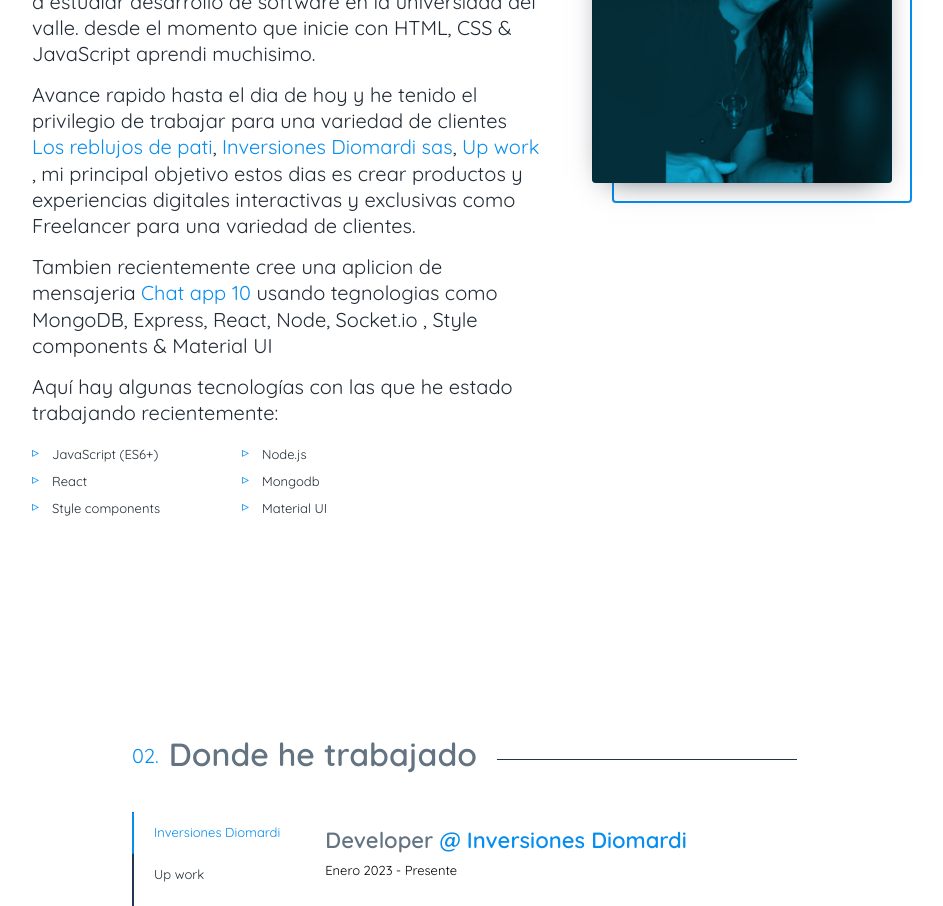
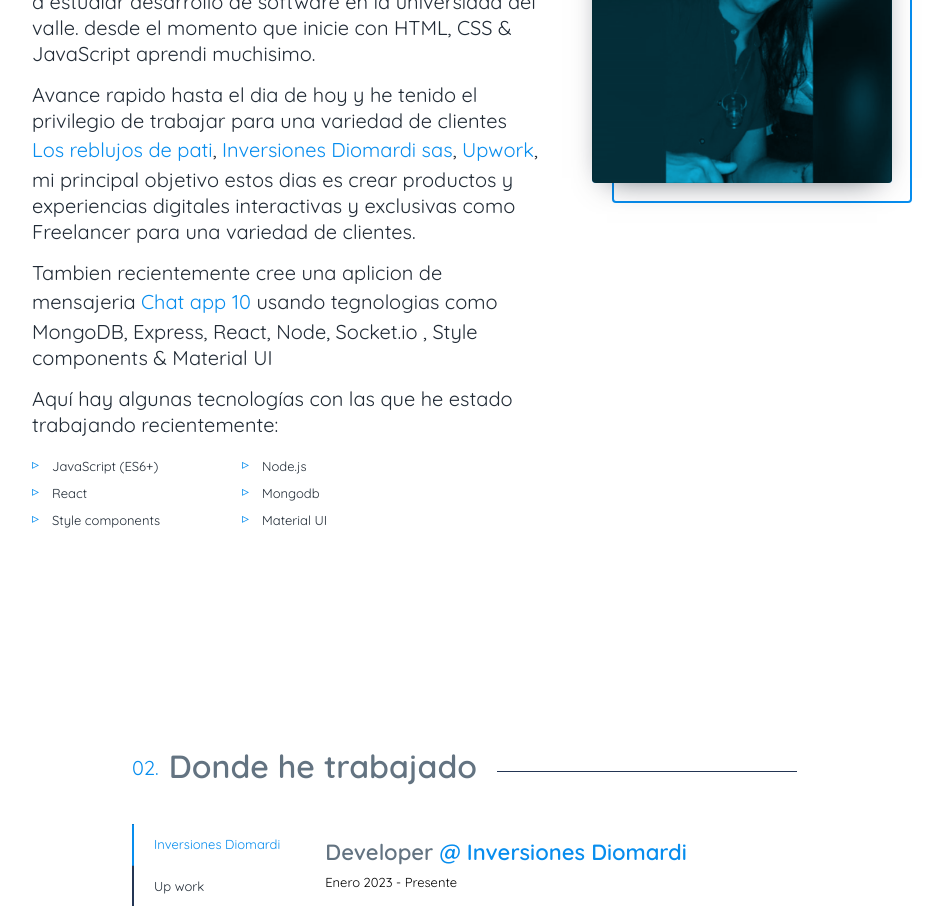
Before and after one commit to Jhonii10/web-site-10, a React (Create React App) app: page / in a window 1280 px wide. Shown: the part 1100-2006 px from the top of the page, without its empty margins (158-1101 px from the left). Built offline with nearby package versions, Linux system fonts and the light colour scheme; a web font is replaced by a local one.

Commit message:
correction bugs in section about , hero

```diff
--- a/src/components/sections/about.js
+++ b/src/components/sections/about.js
@@ -45,6 +45,10 @@ const StyledText = styled.div`
         line-height: 12px;
       }
     }
+  }
+
+  a{
+    line-height: 1.6;
   }
 `;
 
@@ -146,15 +150,18 @@ const About = () => {
 
                     <p>
                     Avance rapido hasta el dia de hoy y he tenido el privilegio de trabajar para una variedad de clientes{' '}
-                    <a href="/">Los reblujos de pati</a>,{' '}
-                    <a href="/">Inversiones Diomardi sas</a>,{' '}
-                    <a href="/">Up work</a>,{' '} mi principal objetivo estos dias es crear productos
+                    <a href="https://www.losreblujosdepati.com/" rel="noopener noreferrer" target='_blank'>Los reblujos de pati</a>,{' '}
+                    <a href="https://inversionesdiomardisas.vercel.app/" rel="noopener noreferrer" target='_blank'>Inversiones Diomardi sas</a>,{' '}
+                    <a href="https://www.upwork.com/" rel="noopener noreferrer" target='_blank'>Upwork</a>,{' '} mi principal objetivo estos dias es crear productos
                     y experiencias digitales interactivas y exclusivas como Freelancer para una variedad de clientes.
                     </p>
 
                         <p>
 
-                        Tambien recientemente cree una aplicion de mensajeria{' '}<a href="/">Chat app 10</a>{' '}usando tegnologias como
+                        Tambien recientemente cree una aplicion de mensajeria{' '}
+                        <a href="https://chat-app-10-beta.vercel.app/" rel="noopener noreferrer" target='_blank' >
+                        Chat app 10
+                        </a>{' '}usando tegnologias como
                         MongoDB, Express, React, Node, Socket.io , Style components &amp; Material UI
                         </p>
 
--- a/src/components/sections/hero.js
+++ b/src/components/sections/hero.js
@@ -77,7 +77,7 @@ const Hero = () => {
         Soy un desarrollador web que se especializa en crear y diseñar experiencias expecionales.
         Actualmente me centro en crear productos interactivos, accesibles
         y centrado en la experiencia de usuario como Freelancer y para{' '}
-        <a href="/#" target="_blank" rel="noreferrer">
+        <a href="https://inversionesdiomardisas.vercel.app/" target="_blank" rel="noreferrer">
           Inversiones diomardi
         </a>
         .
@@ -87,7 +87,7 @@ const Hero = () => {
   const five = (
     <a
       className="email-link"
-      href="/#"
+      href="https://wa.link/4vl0bn"
       target="_blank"
       rel="noreferrer">
       Enviar mensaje
```
